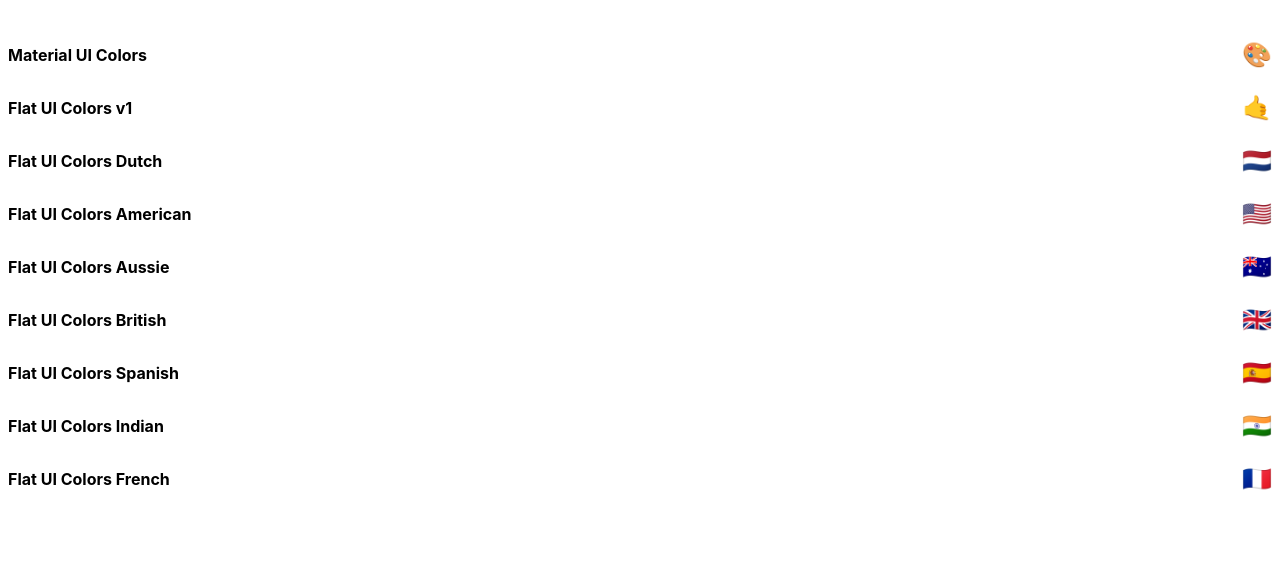
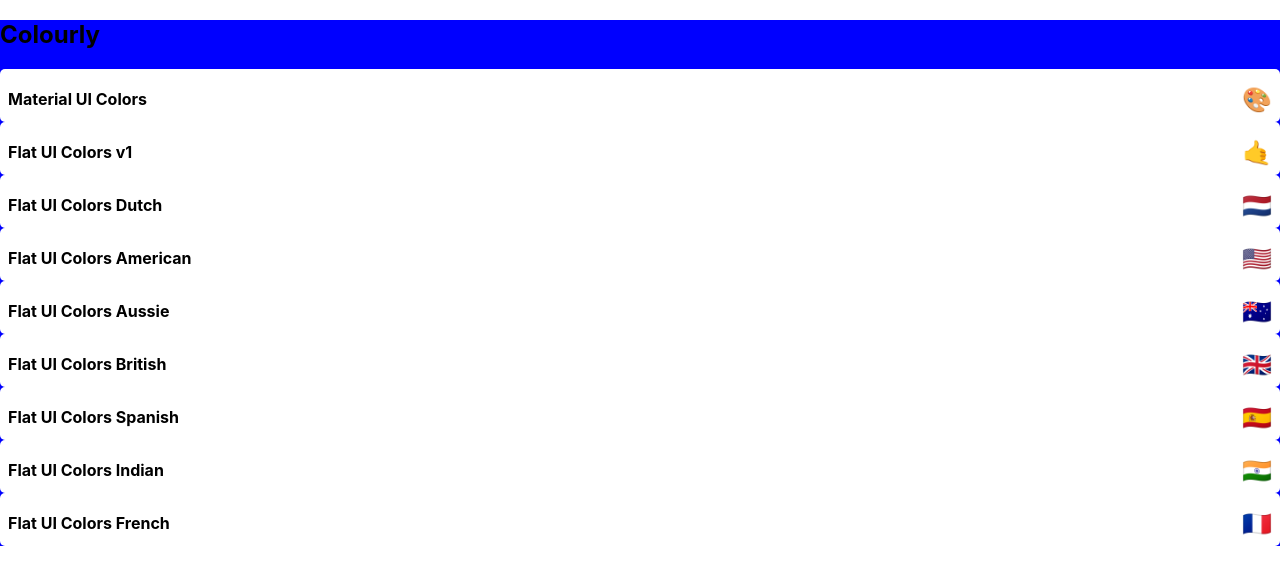
Before and after one commit to KaushikShivam/Colourly, a React (Create React App) app in the folder client/: page / in a window 1280 px wide. Shown: the top 584 px of the page. Built offline with nearby package versions, Linux system fonts and the light colour scheme.

Commit message:
Add base markup to the PaletteList

```diff
--- a/client/src/components/PaletteList.jsx
+++ b/client/src/components/PaletteList.jsx
@@ -1,17 +1,31 @@
 import React from 'react';
 import { Link } from 'react-router-dom';
+import { withStyles } from '@material-ui/styles';
 
 import MiniPalette from './MiniPalette';
 
-const PaletteList = ({ palettes }) => {
+const styles = {
+  root: {
+    backgroundColor: 'blue'
+  }
+};
+
+const PaletteList = ({ palettes, classes }) => {
   return (
-    <div>
-      <MiniPalette />
-      {palettes.map(palette => (
-        <MiniPalette {...palette} />
-      ))}
+    <div className={classes.root}>
+      <div className={classes.container}>
+        {/* TODO: Refactor and make this a global NAV */}
+        <nav className={classes.nav}>
+          <h1>Colourly</h1>
+        </nav>
+        <div className={classes.palettes}>
+          {palettes.map(palette => (
+            <MiniPalette {...palette} />
+          ))}
+        </div>
+      </div>
     </div>
   );
 };
 
-export default PaletteList;
+export default withStyles(styles)(PaletteList);
```
